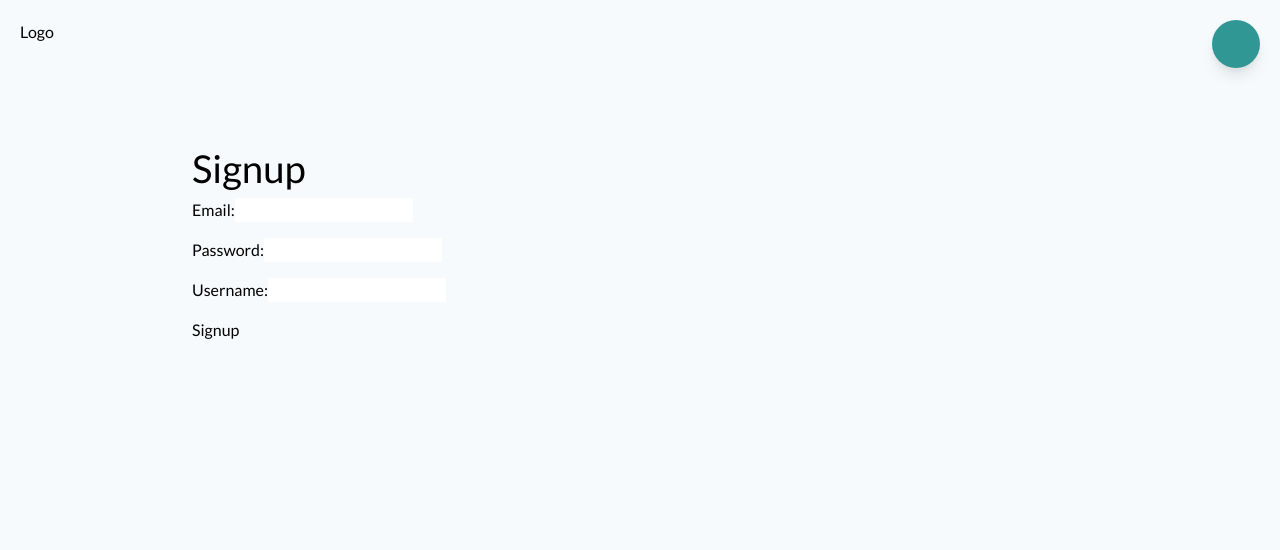
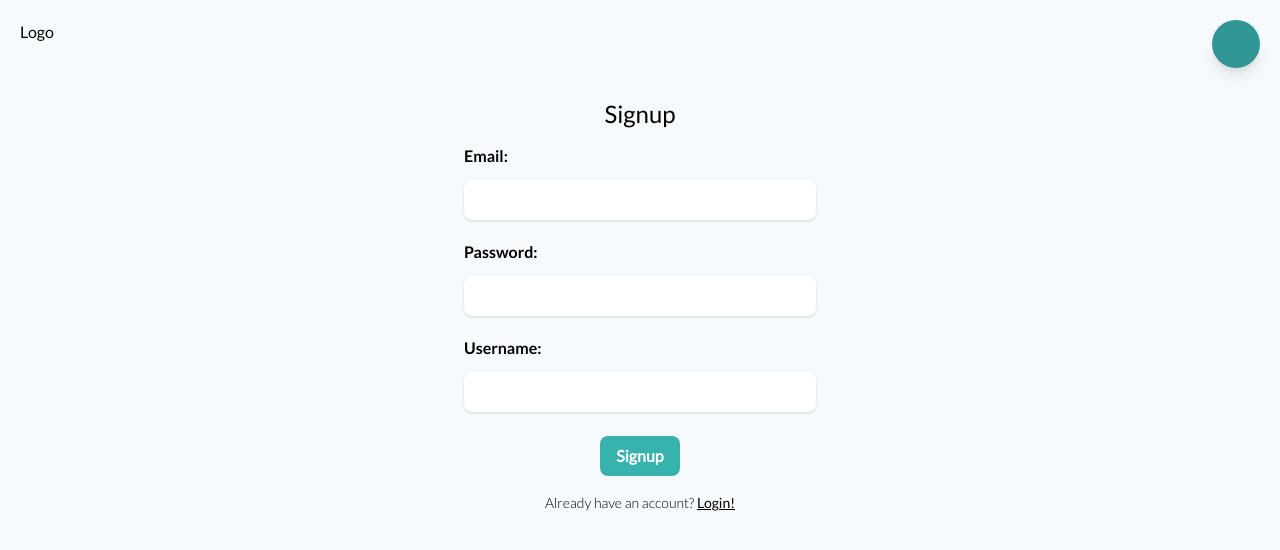
Before and after one commit to jacobhammerle/note-taking-app, a Vue app: page /signup in a window 1280 px wide. Shown: the top 550 px of the page. Built offline with nearby package versions, Linux system fonts and the light colour scheme; no server answers; what vue-chat-scroll would draw is missing.

Commit message:
cleaned up login and signup and created all of new note page

```diff
--- a/index.html
+++ b/index.html
@@ -5,9 +5,6 @@
     <meta name="viewport" content="width=device-width,initial-scale=1.0">
     <!--Import Google Icon Font-->
     <link href="https://fonts.googleapis.com/icon?family=Material+Icons" rel="stylesheet">
-    <!-- Compiled and minified CSS -->
-    <!--<link rel="stylesheet" href="https://cdnjs.cloudflare.com/ajax/libs/materialize/1.0.0/css/materialize.min.css">-->
-    <i class="fas fa-plus"></i>
     <title>Note Taking</title>
   </head>
   <body>
--- a/src/components/NewNote.vue
+++ b/src/components/NewNote.vue
@@ -1,12 +1,33 @@
 <template>
-    <div>
-        <form @submit.prevent="createNote">
-            <label for="new-message">Title</label>
-            <input type="text" name="title" v-model="newTitle" />
-            <label for="new-message">Content</label>
-            <input type="text" name="content" v-model="newContent" />
-            <p v-if="feedback">{{feedback}}</p>
-            <button @click="createNote">Create</button>
+    <div class="w-full p-4">
+        <div>
+            <a href="/home" class="cursor-pointer">Back</a>
+        </div>
+        <form autocomplete="off" @submit.prevent="createNote">
+            <div>
+                <label class="block py-3 lato-bold" for="new-message">Title</label>
+                <div class="flex justify-between">
+                    <div class="flex-1 pr-2">
+                        <input class="w-full outline-none shadow rounded-lg p-2 mb-2" type="text" name="title" v-model="newTitle" />
+                    </div>
+                    <div class="flex justify-center items-center">
+                        <div>
+                            <span class="inline-block cursor-pointer bg-red-500 rounded-full h-6 w-6 mr-1"></span>
+                            <span class="inline-block cursor-pointer bg-orange-500 rounded-full h-6 w-6 mr-1"></span>
+                            <span class="inline-block cursor-pointer bg-yellow-500 rounded-full h-6 w-6 mr-1"></span>
+                            <span class="inline-block cursor-pointer bg-green-500 rounded-full h-6 w-6 mr-1"></span>
+                            <span class="inline-block cursor-pointer bg-blue-500 rounded-full h-6 w-6 mr-1"></span>
+                        </div>
+                    </div>
+                </div>
+            </div>
+            <div>
+                <label class="block py-3 lato-bold" for="new-message">Content</label>
+                <textarea class="w-full outline-none shadow rounded-lg p-4 h-64 mb-8" type="text" name="content" v-model="newContent" />
+            </div>
+            <div>
+                <button class="bg-teal-500 hover:bg-teal-600 text-white font-bold py-2 px-4 rounded-lg" @click="createNote">Create</button>
+            </div>
         </form>
     </div>
 </template>
@@ -37,6 +58,7 @@ export default {
                 this.newTitle = null
                 this.newContent = null
                 this.feedback = null
+                this.$router.push({ name: "Home" })
             }else{
                 this.feedback = 'You must enter a title and content in order to create a new note'
             }
--- a/src/components/auth/Login.vue
+++ b/src/components/auth/Login.vue
@@ -1,20 +1,22 @@
 <template>
-    <div class="login container">
-        <form @submit.prevent="login" class="card-panel">
-            <h2 class="center teal-text">Login</h2>
-            <div class="field">
-                <label for="email">Email:</label>
-                <input type="email" name="email" v-model="email" />
+    <div class="max-w-sm mx-auto p-4">
+        <form @submit.prevent="login">
+            <h2 class="text-center text-2xl">Login</h2>
+            <div>
+                <label class="block py-3 lato-bold" for="email">Email:</label>
+                <input class="w-full outline-none shadow rounded-lg p-2 mb-2" type="email" name="email" v-model="email" />
             </div>
-            <div class="field">
-                <label for="password">Password:</label>
-                <input type="password" name="password" v-model="password" />
+            <div>
+                <label class="block py-3 lato-bold" for="password">Password:</label>
+                <input class="w-full outline-none shadow rounded-lg p-2 mb-2" type="password" name="password" v-model="password" />
             </div>
-            <p v-if="feedback" class="red-text center">{{feedback}}</p>
-            <div class="field">
-                <button class="btn teal">Login</button>
+            <div class="text-center">
+               <button class="bg-teal-500 hover:bg-teal-600 text-white font-bold py-2 px-4 rounded-lg mt-4">Login</button>
             </div>
         </form>
+        <div class="text-center text-sm lato-light mt-4">
+            Don't have an account yet? <a class="cursor-pointer lato-regular underline" href="/signup">Signup!</a>
+        </div>
     </div>
 </template>
 
@@ -48,14 +50,4 @@ export default {
 </script>
 
 <style>
-.login{
-    max-width: 400px;
-    margin-top: 60px;
-}
-.login h2{
-    font-size: 2.4em;
-}
-.login .field{
-    margin-bottom: 16px;
-}
 </style>
--- a/src/components/auth/Signup.vue
+++ b/src/components/auth/Signup.vue
@@ -1,24 +1,26 @@
 <template>
-    <div class="signup container">
-        <form @submit.prevent="signup" class="card-panel">
-            <h2 class="center teal-text">Signup</h2>
-            <div class="field">
-                <label for="email">Email:</label>
-                <input type="email" name="email" v-model="email" />
+    <div class="max-w-sm mx-auto p-4">
+        <form @submit.prevent="signup">
+            <h2 class="text-center text-2xl">Signup</h2>
+            <div>
+                <label class="block py-3 lato-bold" for="email">Email:</label>
+                <input class="w-full outline-none shadow rounded-lg p-2 mb-2" type="email" name="email" v-model="email" />
             </div>
-            <div class="field">
-                <label for="password">Password:</label>
-                <input type="password" name="password" v-model="password" />
+            <div>
+                <label class="block py-3 lato-bold" for="password">Password:</label>
+                <input class="w-full outline-none shadow rounded-lg p-2 mb-2" type="password" name="password" v-model="password" />
             </div>
-            <div class="field">
-                <label for="username">Username:</label>
-                <input type="text" name="username" v-model="username" />
+            <div>
+                <label class="block py-3 lato-bold" for="username">Username:</label>
+                <input class="w-full outline-none shadow rounded-lg p-2 mb-2" type="text" name="username" v-model="username" />
             </div>
-            <p class="red-text center" v-if="feedback">{{feedback}}</p>
-            <div class="field center">
-                <button class="btn teal">Signup</button>
+            <div class="text-center">
+               <button class="bg-teal-500 hover:bg-teal-600 text-white font-bold py-2 px-4 rounded-lg mt-4">Signup</button>
             </div>
         </form>
+        <div class="text-center text-sm lato-light mt-4">
+            Already have an account? <a class="cursor-pointer lato-regular underline" href="/login">Login!</a>
+        </div>
     </div>
 </template>
 
```
